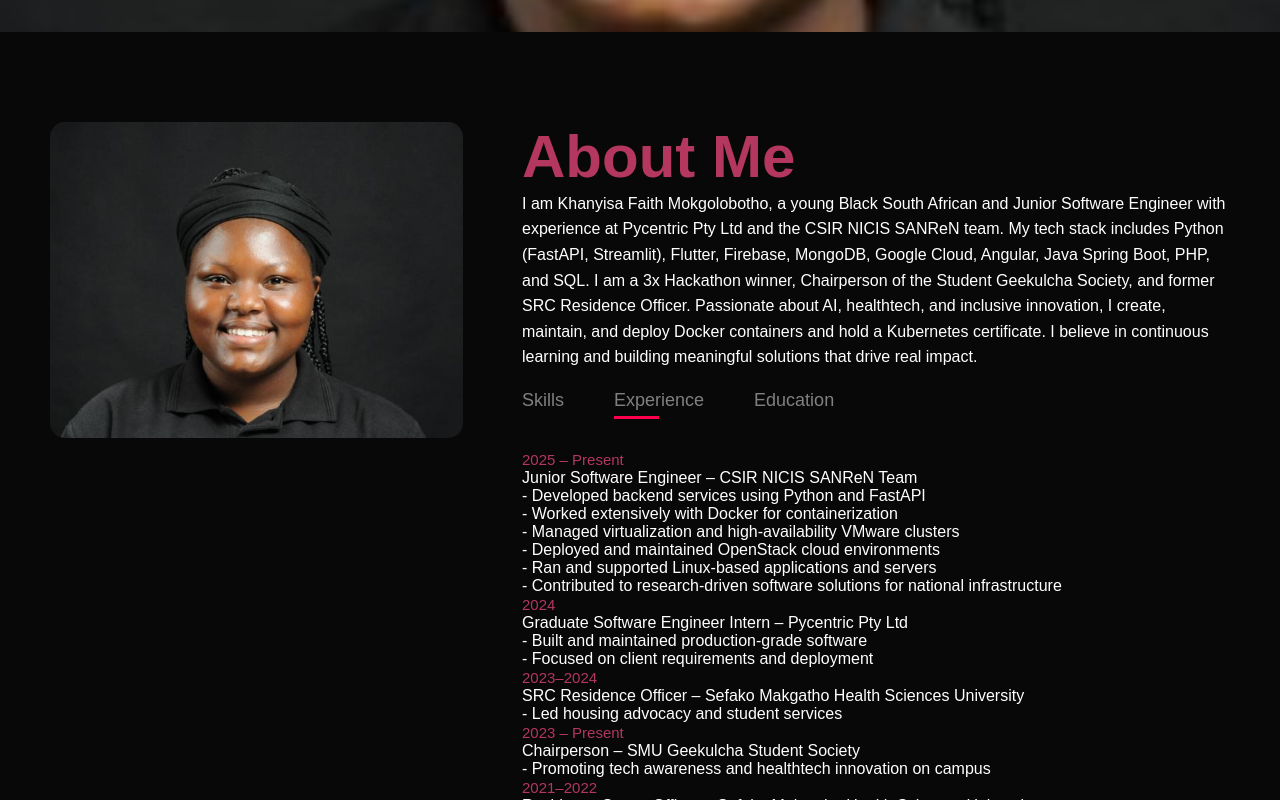
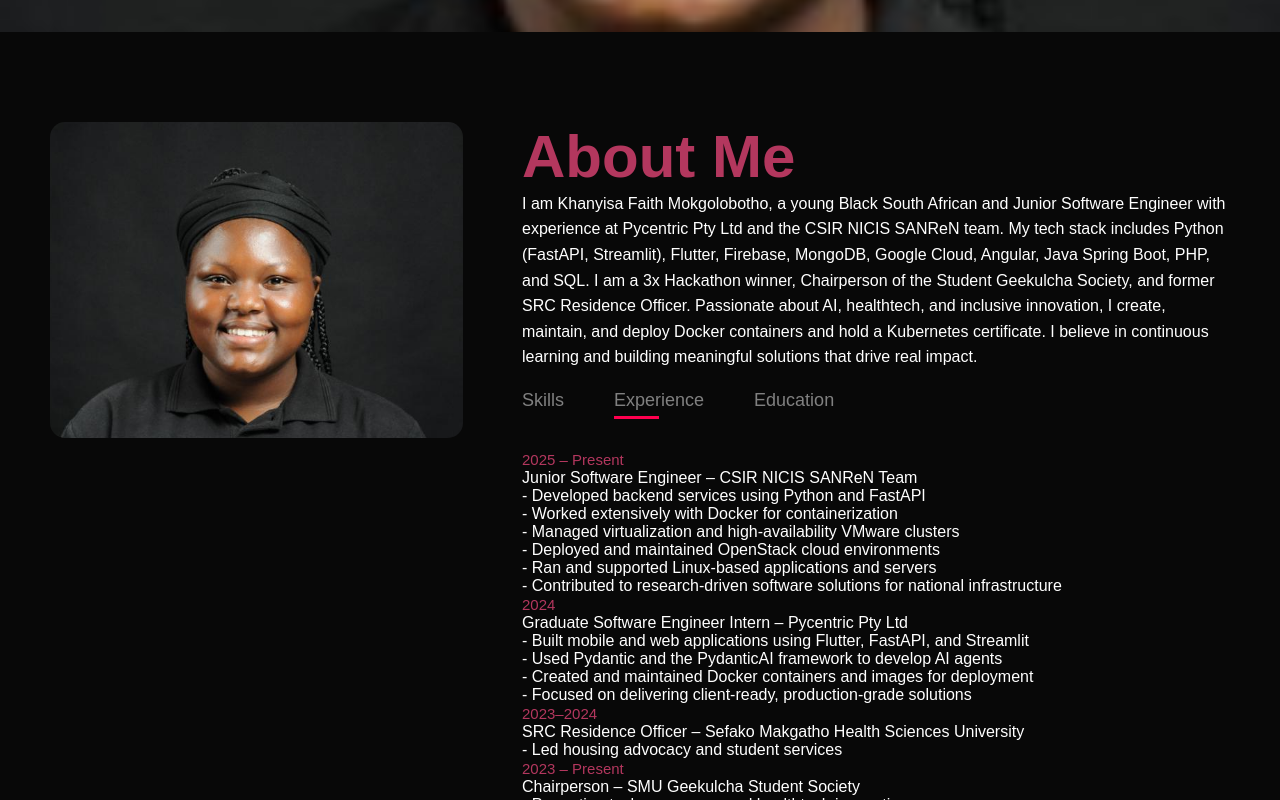
Before and after one commit to khanyisaMokgolobotho/my-Portfolio, a plain HTML site: page index.html in a window 1280 px wide. Both pictures are taken after a click on the element "Experience". Shown: the part 863-1663 px from the top of the page. Drawn offline with Linux system fonts and the light colour scheme.

Commit message:
edit experience

```diff
--- a/index.html
+++ b/index.html
@@ -109,10 +109,13 @@
                      - Contributed to research-driven software solutions for national infrastructure
                      </li>
 
-                  <li><span>2024</span><br>Graduate Software Engineer Intern – Pycentric Pty Ltd<br>
-                     - Built and maintained production-grade software<br>
-                     - Focused on client requirements and deployment
-                  </li>
+                  <li><span>2024</span><br>
+                     Graduate Software Engineer Intern – Pycentric Pty Ltd<br>
+                     - Built mobile and web applications using Flutter, FastAPI, and Streamlit<br>
+                     - Used Pydantic and the PydanticAI framework to develop AI agents<br>
+                     - Created and maintained Docker containers and images for deployment<br>
+                     - Focused on delivering client-ready, production-grade solutions
+                     </li>
                   <li><span>2023–2024</span><br>SRC Residence Officer – Sefako Makgatho Health Sciences University<br>
                      - Led housing advocacy and student services
                   </li>
```
